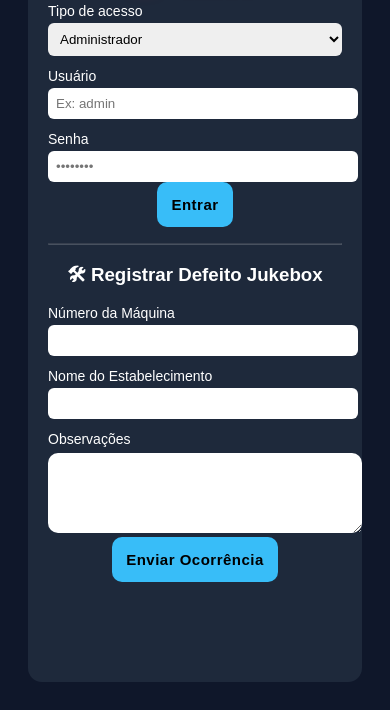
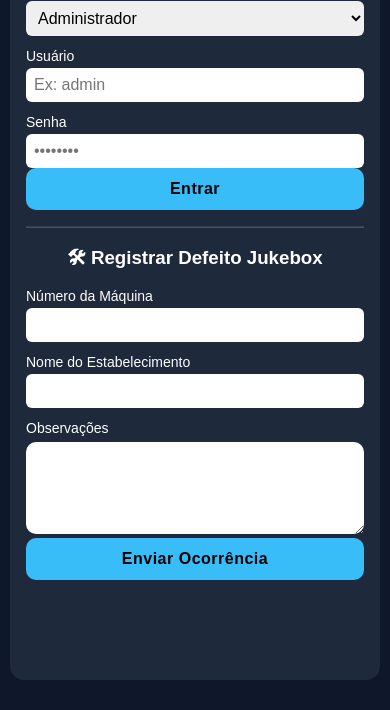
Before and after one commit to Iarlysson/stronda-music-contabilidade, a plain HTML site: page index.html in a window 390 px wide. Shown: the part 164-874 px from the top of the page. Drawn offline with Linux system fonts and the light colour scheme.

Commit message:
Add files via upload

```diff
--- a/style.css
+++ b/style.css
@@ -35,13 +35,18 @@
     letter-spacing: 0.5px; /* ✅ deixa mais bonito */
 }
 
-.box {
-    background: #1e293b;
-    padding: 20px;
-    border-radius: 14px;
-    max-width: 420px;
-    margin: auto;
+.box{
+  background: #1e293b;
+  padding: 20px;
+  border-radius: 14px;
+
+  width: min(420px, 100%);
+  margin: 0 auto;
+
+  position: relative;
+  padding-bottom: 100px; /* por causa do botão voltar fixo */
 }
+
 
 label {
     display: block;
@@ -289,3 +294,34 @@
   text-transform: uppercase;
   text-shadow: 0 0 15px rgba(255, 0, 0, 0.55);
 }
+
+
+/* Mobile friendly */
+* { box-sizing: border-box; }
+
+body {
+  margin: 0;
+  padding: 12px;
+}
+
+.box, .container, .card, .tela {
+  width: 100%;
+  max-width: 520px;
+  margin: 0 auto;
+}
+
+input, select, button, textarea {
+  width: 100%;
+  font-size: 16px; /* evita zoom automático no iPhone */
+}
+
+@media (max-width: 480px) {
+  body { padding: 10px; }
+  h1, h2 { font-size: 20px; }
+  button { padding: 12px 14px; }
+}
+
+@media (max-width: 480px){
+  .box{ padding: 16px; padding-bottom: 100px; }
+  body{ padding: 10px; }
+}
```
